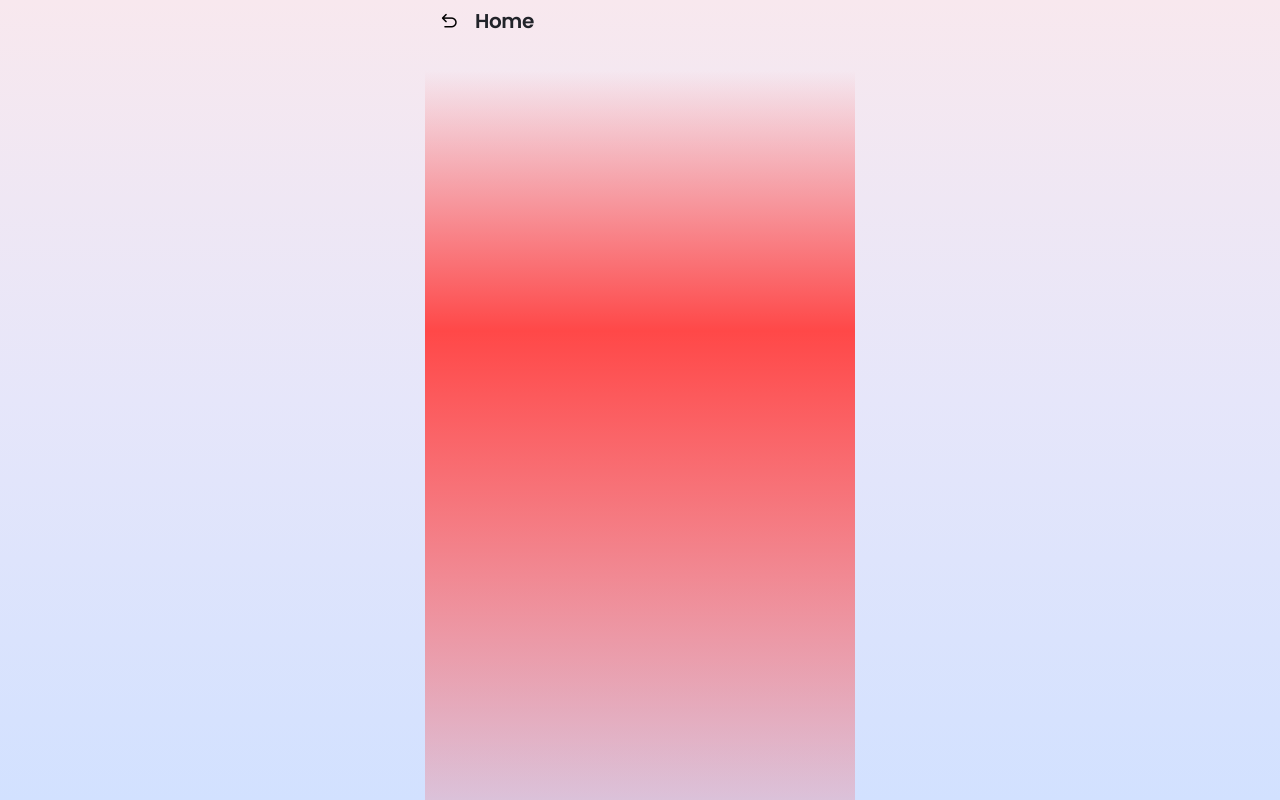
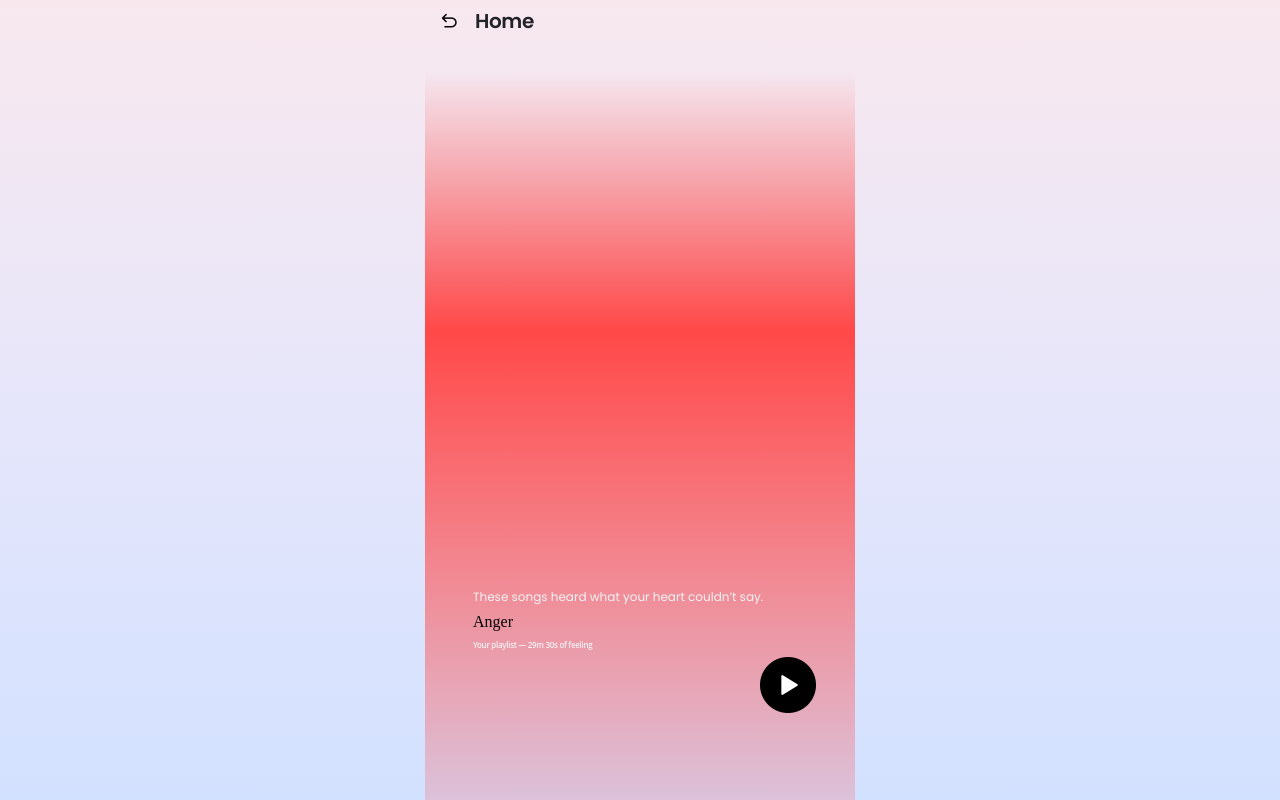
Before and after one commit to DAON-SJSU/layered.frontend, a React (Vite) app: page /playlist in a window 1280 px wide. Built offline with nearby package versions, Linux system fonts and the light colour scheme.

Commit message:
feat :: 플레이리스트 UI 퍼블리싱

```diff
--- a/package.json
+++ b/package.json
@@ -15,7 +15,8 @@
     "framer-motion": "^12.12.1",
     "react": "^19.1.0",
     "react-dom": "^19.1.0",
-    "react-router-dom": "^7.6.0"
+    "react-router-dom": "^7.6.0",
+    "react-youtube": "^10.1.0"
   },
   "devDependencies": {
     "@eslint/js": "^9.25.0",
--- a/src/pages/playlist/index.tsx
+++ b/src/pages/playlist/index.tsx
@@ -1,5 +1,6 @@
 import HeaderBar from "../../components/headerBar";
 import * as _ from './style';
+import Play from '../../assets/etc/PlayBtn.png';
 
 const Playlist = () => {
     return (
@@ -13,7 +14,23 @@ const Playlist = () => {
                     </_.TopDiv>
                     <_.BottomDiv>
                         <_.BottomDivSection1>
+                            <_.BottomDivSection1Div1>
+                                <_.Description>
+                                    These songs heard what your heart couldn’t say.
+                                </_.Description>
+                                <_.Emotion>
+                                    <p>Anger</p>
+                                </_.Emotion>
+                                <_.PlaylistDuration>
+                                    Your playlist — 29m 30s of feeling
+                                </_.PlaylistDuration>
+                            </_.BottomDivSection1Div1>
+                            <_.BottomDivSection1Div2>
+                                <_.TagBar>
 
+                                </_.TagBar>
+                                <_.PlayBtn src={Play}></_.PlayBtn>
+                            </_.BottomDivSection1Div2>
                         </_.BottomDivSection1>
                         <_.BottomDivSection2>
 
--- a/src/pages/playlist/style.ts
+++ b/src/pages/playlist/style.ts
@@ -60,5 +60,65 @@ export const BottomDivSection2 = styled.div`
 export const Void = styled.div`
   width: 100%;
   height: 47px;
-  box-sizing: border-box;
 `;
+
+export const BottomDivSection1Div1 = styled.div`
+    display: inline-flex;
+    flex-direction: column;
+    align-items: flex-start;
+    gap: 8px;
+    width: 343px;
+    height: 67px;
+`
+
+export const Description = styled.p`
+    width: 100%;
+    color: var(--Primary-White, #F3F3F3);
+
+    /* Text/Label/Label-S */
+    font-family: Poppins;
+    font-size: 12px;
+    font-style: normal;
+    font-weight: 400;
+    line-height: 130%; /* 15.6px */
+`
+
+export const Emotion = styled.div`
+    display: flex;
+    align-items: center;
+    gap: 8px;
+`
+
+export const PlaylistDuration = styled.div`
+    width: 100%;
+    color: var(--Primary-White, #F3F3F3);
+
+    /* Caption 8 Semibold */
+    font-family: "Open Sans";
+    font-size: 8px;
+    font-style: normal;
+    font-weight: 600;
+    line-height: normal;
+    letter-spacing: -0.3px;
+`
+
+export const BottomDivSection1Div2 = styled.div`
+    display: flex;
+    justify-content: flex-end;
+    align-items: flex-start;
+    gap: 1px;
+    align-self: stretch;
+`
+
+export const TagBar = styled.div`
+    display: flex;
+    width: 286px;
+    align-items: center;
+    gap: 10px;
+    align-self: stretch;
+`
+
+export const PlayBtn = styled.img`
+    width: 56px;
+    height: 56px;
+`
```
Also changed, not shown: src/assets/etc/PlayBtn.png (added), 1 other file (tests, documents, lock files or other folders).
